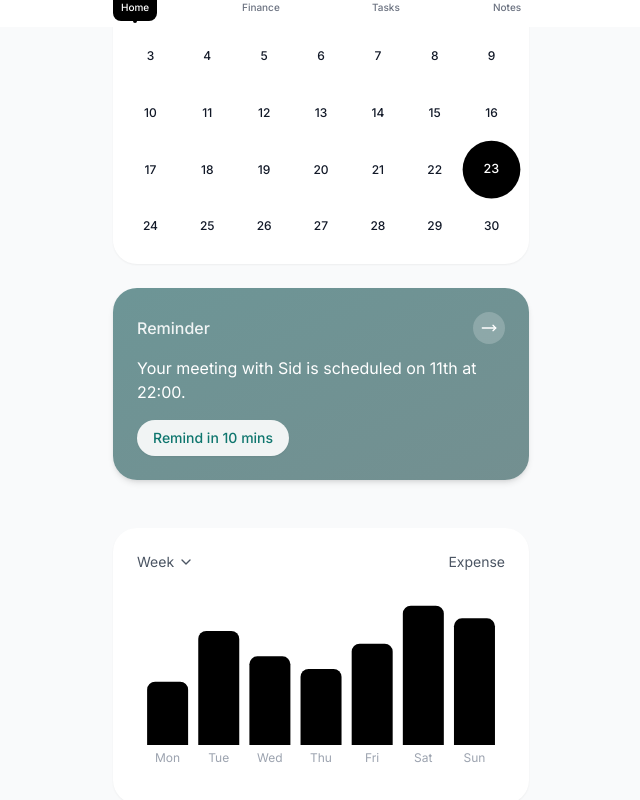
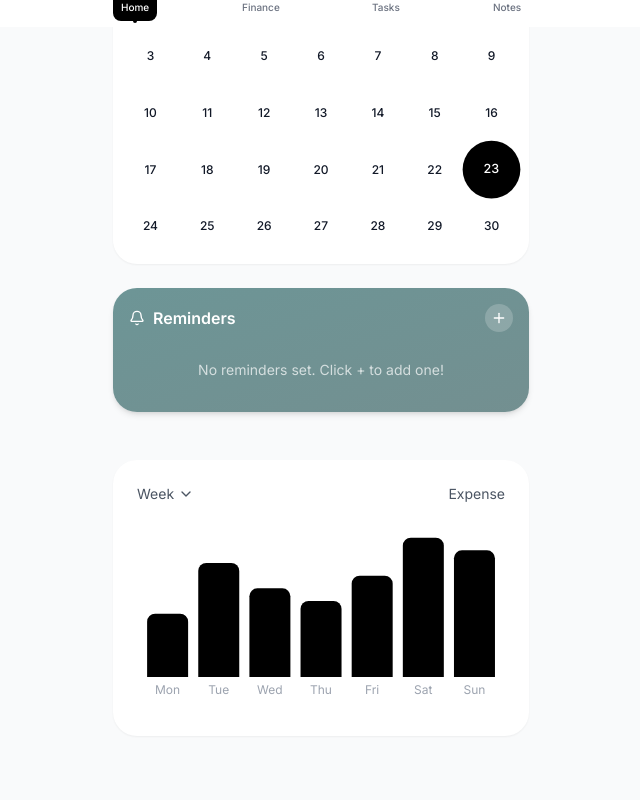
Before and after one commit to jayaprakash011105/NOTABLE, a React (Vite) app: page / in a window 1280 px wide. Shown: the part 773-1573 px from the top of the page, without its empty margins (319-959 px from the left). Built offline with nearby package versions, Linux system fonts and the light colour scheme.

Commit message:
feat: create fully interactive reminder system with real-time notifications

```diff
--- a/src/components/ReminderCard.tsx
+++ b/src/components/ReminderCard.tsx
@@ -1,25 +1,244 @@
-import React from 'react';
-import { MoveRight } from 'lucide-react';
-import { useTranslation } from 'react-i18next';
+import React, { useState, useEffect } from 'react';
+import { Plus, X, Bell, Clock, Edit2, Trash2 } from 'lucide-react';
+
+interface Reminder {
+    id: number;
+    title: string;
+    description: string;
+    dateTime: string; // ISO string format
+    notified: boolean;
+}
 
 const ReminderCard: React.FC = () => {
-    const { t } = useTranslation();
+    const [reminders, setReminders] = useState<Reminder[]>(() => {
+        const saved = localStorage.getItem('reminders');
+        return saved ? JSON.parse(saved) : [];
+    });
+
+    const [showAddForm, setShowAddForm] = useState(false);
+    const [editingId, setEditingId] = useState<number | null>(null);
+    const [formData, setFormData] = useState({
+        title: '',
+        description: '',
+        dateTime: ''
+    });
+
+    // Save to localStorage whenever reminders change
+    useEffect(() => {
+        localStorage.setItem('reminders', JSON.stringify(reminders));
+    }, [reminders]);
+
+    // Check for due reminders every minute
+    useEffect(() => {
+        const checkReminders = () => {
+            const now = new Date();
+            reminders.forEach(reminder => {
+                const reminderTime = new Date(reminder.dateTime);
+                if (!reminder.notified && reminderTime <= now) {
+                    // Show browser notification
+                    if ('Notification' in window && Notification.permission === 'granted') {
+                        new Notification(reminder.title, {
+                            body: reminder.description,
+                            icon: '/favicon.ico',
+                            badge: '/favicon.ico'
+                        });
+                    }
+
+                    // Mark as notified
+                    setReminders(prev => prev.map(r =>
+                        r.id === reminder.id ? { ...r, notified: true } : r
+                    ));
+                }
+            });
+        };
+
+        // Request notification permission on mount
+        if ('Notification' in window && Notification.permission === 'default') {
+            Notification.requestPermission();
+        }
+
+        const interval = setInterval(checkReminders, 60000); // Check every minute
+        checkReminders(); // Check immediately
+
+        return () => clearInterval(interval);
+    }, [reminders]);
+
+    const handleAddReminder = () => {
+        if (formData.title && formData.dateTime) {
+            const newReminder: Reminder = {
+                id: Date.now(),
+                title: formData.title,
+                description: formData.description,
+                dateTime: formData.dateTime,
+                notified: false
+            };
+            setReminders([...reminders, newReminder]);
+            setFormData({ title: '', description: '', dateTime: '' });
+            setShowAddForm(false);
+        }
+    };
+
+    const handleEditReminder = () => {
+        if (editingId && formData.title && formData.dateTime) {
+            setReminders(reminders.map(r =>
+                r.id === editingId
+                    ? { ...r, title: formData.title, description: formData.description, dateTime: formData.dateTime, notified: false }
+                    : r
+            ));
+            setFormData({ title: '', description: '', dateTime: '' });
+            setEditingId(null);
+        }
+    };
+
+    const handleDeleteReminder = (id: number) => {
+        setReminders(reminders.filter(r => r.id !== id));
+    };
+
+    const startEdit = (reminder: Reminder) => {
+        setEditingId(reminder.id);
+        setFormData({
+            title: reminder.title,
+            description: reminder.description,
+            dateTime: reminder.dateTime
+        });
+        setShowAddForm(true);
+    };
+
+    const cancelForm = () => {
+        setShowAddForm(false);
+        setEditingId(null);
+        setFormData({ title: '', description: '', dateTime: '' });
+    };
+
+    const getTimeUntil = (dateTime: string) => {
+        const now = new Date();
+        const target = new Date(dateTime);
+        const diff = target.getTime() - now.getTime();
+
+        if (diff < 0) return 'Overdue';
+
+        const minutes = Math.floor(diff / 60000);
+        const hours = Math.floor(minutes / 60);
+        const days = Math.floor(hours / 24);
+
+        if (days > 0) return `In ${days} day${days > 1 ? 's' : ''}`;
+        if (hours > 0) return `In ${hours} hour${hours > 1 ? 's' : ''}`;
+        if (minutes > 0) return `In ${minutes} min${minutes > 1 ? 's' : ''}`;
+        return 'Soon';
+    };
+
+    const formatDateTime = (dateTime: string) => {
+        const date = new Date(dateTime);
+        return date.toLocaleString('en-US', {
+            month: 'short',
+            day: 'numeric',
+            hour: '2-digit',
+            minute: '2-digit'
+        });
+    };
 
     return (
-        <div className="bg-gradient-to-br from-teal-500/80 to-teal-600/70 dark:from-teal-600/70 dark:to-teal-700/60 rounded-3xl p-5 md:p-6 text-white shadow-md mb-6 relative overflow-hidden">
-            <div className="relative z-10">
-                <div className="flex items-center justify-between mb-3">
-                    <h4 className="text-sm md:text-base font-medium opacity-90">{t('reminder')}</h4>
-                    <button className="w-8 h-8 rounded-full bg-white/20 hover:bg-white/30 flex items-center justify-center transition">
-                        <MoveRight className="w-4 h-4" />
-                    </button>
+        <div className="bg-gradient-to-br from-teal-500/80 to-teal-600/70 dark:from-teal-600/70 dark:to-teal-700/60 rounded-3xl p-4 text-white shadow-md mb-6">
+            <div className="flex items-center justify-between mb-3">
+                <h4 className="text-sm md:text-base font-semibold flex items-center gap-2">
+                    <Bell className="w-4 h-4" />
+                    Reminders
+                </h4>
+                <button
+                    onClick={() => setShowAddForm(!showAddForm)}
+                    className="w-7 h-7 rounded-full bg-white/20 hover:bg-white/30 flex items-center justify-center transition"
+                >
+                    {showAddForm ? <X className="w-4 h-4" /> : <Plus className="w-4 h-4" />}
+                </button>
+            </div>
+
+            {/* Add/Edit Form */}
+            {showAddForm && (
+                <div className="bg-white/10 backdrop-blur-sm rounded-2xl p-3 mb-3 space-y-2">
+                    <input
+                        type="text"
+                        placeholder="Reminder title"
+                        value={formData.title}
+                        onChange={(e) => setFormData({ ...formData, title: e.target.value })}
+                        className="w-full px-3 py-2 bg-white/20 rounded-lg text-white placeholder-white/60 text-sm focus:outline-none focus:ring-2 focus:ring-white/50"
+                    />
+                    <input
+                        type="text"
+                        placeholder="Description (optional)"
+                        value={formData.description}
+                        onChange={(e) => setFormData({ ...formData, description: e.target.value })}
+                        className="w-full px-3 py-2 bg-white/20 rounded-lg text-white placeholder-white/60 text-sm focus:outline-none focus:ring-2 focus:ring-white/50"
+                    />
+                    <input
+                        type="datetime-local"
+                        value={formData.dateTime}
+                        onChange={(e) => setFormData({ ...formData, dateTime: e.target.value })}
+                        className="w-full px-3 py-2 bg-white/20 rounded-lg text-white text-sm focus:outline-none focus:ring-2 focus:ring-white/50"
+                    />
+                    <div className="flex gap-2">
+                        <button
+                            onClick={editingId ? handleEditReminder : handleAddReminder}
+                            className="flex-1 bg-white text-teal-700 px-3 py-2 rounded-lg text-sm font-medium hover:bg-white/90 transition"
+                        >
+                            {editingId ? 'Update' : 'Add'}
+                        </button>
+                        <button
+                            onClick={cancelForm}
+                            className="px-3 py-2 bg-white/20 rounded-lg text-sm font-medium hover:bg-white/30 transition"
+                        >
+                            Cancel
+                        </button>
+                    </div>
                 </div>
-                <p className="text-sm md:text-base mb-4 leading-relaxed">
-                    {t('yourMeetingWith', { name: 'Sid', date: '11th', time: '22:00' })}
-                </p>
-                <button className="bg-white/90 hover:bg-white text-teal-700 px-4 py-2 rounded-full text-xs md:text-sm font-medium transition shadow-sm">
-                    {t('remindIn', { time: 10 })}
-                </button>
+            )}
+
+            {/* Reminders List */}
+            <div className="space-y-2">
+                {reminders.length === 0 ? (
+                    <p className="text-sm text-white/70 text-center py-4">
+                        No reminders set. Click + to add one!
+                    </p>
+                ) : (
+                    reminders
+                        .sort((a, b) => new Date(a.dateTime).getTime() - new Date(b.dateTime).getTime())
+                        .map(reminder => (
+                            <div
+                                key={reminder.id}
+                                className={`bg-white/10 backdrop-blur-sm rounded-xl p-3 ${reminder.notified ? 'opacity-50' : ''
+                                    }`}
+                            >
+                                <div className="flex items-start justify-between mb-1">
+                                    <div className="flex-1">
+                                        <h5 className="font-medium text-sm">{reminder.title}</h5>
+                                        {reminder.description && (
+                                            <p className="text-xs text-white/80 mt-0.5">{reminder.description}</p>
+                                        )}
+                                    </div>
+                                    <div className="flex gap-1">
+                                        <button
+                                            onClick={() => startEdit(reminder)}
+                                            className="w-6 h-6 rounded-full bg-white/20 hover:bg-white/30 flex items-center justify-center transition"
+                                        >
+                                            <Edit2 className="w-3 h-3" />
+                                        </button>
+                                        <button
+                                            onClick={() => handleDeleteReminder(reminder.id)}
+                                            className="w-6 h-6 rounded-full bg-white/20 hover:bg-red-500/50 flex items-center justify-center transition"
+                                        >
+                                            <Trash2 className="w-3 h-3" />
+                                        </button>
+                                    </div>
+                                </div>
+                                <div className="flex items-center gap-2 text-xs">
+                                    <Clock className="w-3 h-3" />
+                                    <span>{formatDateTime(reminder.dateTime)}</span>
+                                    <span className="ml-auto bg-white/20 px-2 py-0.5 rounded-full">
+                                        {getTimeUntil(reminder.dateTime)}
+                                    </span>
+                                </div>
+                            </div>
+                        ))
+                )}
             </div>
         </div>
     );
```
